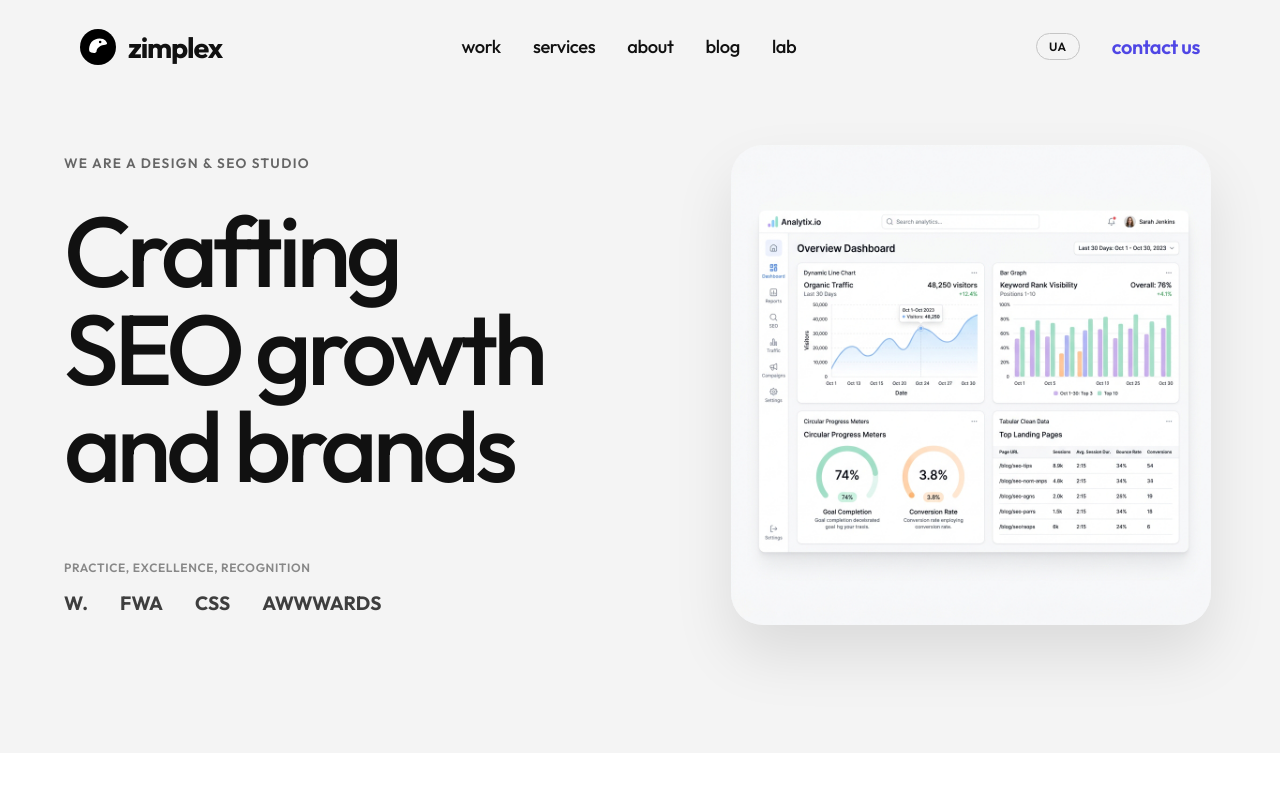
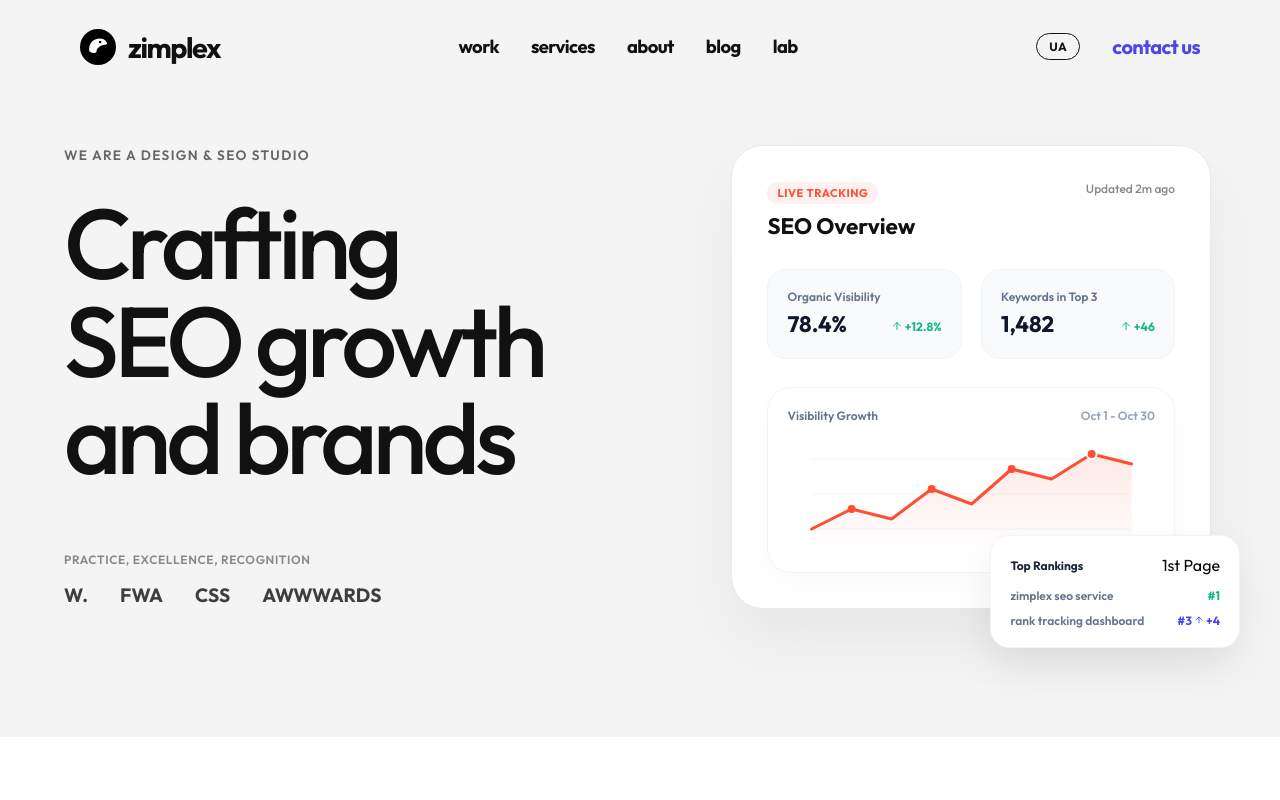
Before and after one commit to saavithrii/zimplex-seo, a Next.js app: page / in a window 1280 px wide. Shown: the top 800 px of the page. Built offline with nearby package versions, Linux system fonts and the light colour scheme.

Commit message:
feat: implement high-fidelity coded HTML SEO Dashboard card for the hero right column to match design system

```diff
--- a/src/app/globals.css
+++ b/src/app/globals.css
@@ -2257,7 +2257,7 @@
   font-size: 1.8rem;
   font-weight: 700;
   color: #111;
-  letter-spacing: -0.04em;
+  letter-spacing: -0.05em;
 }
 
 .studio-logo-icon {
@@ -2273,11 +2273,11 @@
 
 .studio-nav a {
   color: #111;
-  font-weight: 500;
+  font-weight: 700;
   font-size: 1.15rem;
   text-decoration: none;
   transition: opacity 0.2s;
-  letter-spacing: -0.02em;
+  letter-spacing: -0.03em;
 }
 
 .studio-nav a:hover {
@@ -2291,14 +2291,14 @@
 }
 
 .studio-lang {
-  border: 1px solid #c5c5c5;
+  border: 1px solid #111;
   border-radius: 99px;
   padding: 5px 12px;
   display: inline-flex;
   align-items: center;
   justify-content: center;
   font-size: 0.75rem;
-  font-weight: 600;
+  font-weight: 700;
   color: #111;
   letter-spacing: 0.05em;
   background: transparent;
@@ -2307,10 +2307,10 @@
 .studio-contact {
   color: #4f46e5;
   font-size: 1.25rem;
-  font-weight: 600;
+  font-weight: 700;
   text-decoration: none;
   transition: opacity 0.2s;
-  letter-spacing: -0.02em;
+  letter-spacing: -0.03em;
 }
 
 .studio-contact:hover {
@@ -2399,62 +2399,179 @@
   align-items: center;
 }
 
-.studio-showreel-card {
-  position: relative;
+/* SEO Dashboard Card */
+.seo-dashboard-container {
   width: 100%;
   max-width: 480px;
+  background: white;
   border-radius: 2rem;
-  overflow: hidden;
-  box-shadow: 0 30px 60px rgba(0,0,0,0.1);
-  aspect-ratio: 1;
-}
-
-.studio-showreel-img {
-  width: 100%;
-  height: 100%;
-  object-fit: cover;
-}
-
-.studio-play-btn {
-  position: absolute;
-  top: 50%;
-  left: 50%;
-  transform: translate(-50%, -50%);
-  background: rgba(255, 255, 255, 0.25);
-  backdrop-filter: blur(10px);
-  border: 1px solid rgba(255, 255, 255, 0.4);
-  width: 130px;
-  height: 130px;
-  border-radius: 50%;
+  padding: 2.2rem;
+  box-shadow: 0 30px 60px rgba(0, 0, 0, 0.06);
+  border: 1px solid #eaeaea;
+  position: relative;
   display: flex;
   flex-direction: column;
-  align-items: center;
-  justify-content: center;
-  color: #111;
-  cursor: pointer;
-  transition: transform 0.3s, background 0.3s;
-}
-
-.studio-play-btn:hover {
-  transform: translate(-50%, -50%) scale(1.08);
-  background: rgba(255, 255, 255, 0.35);
-}
-
-.play-triangle {
-  width: 0;
-  height: 0;
-  border-top: 10px solid transparent;
-  border-left: 18px solid #111;
-  border-bottom: 10px solid transparent;
-  margin-left: 4px;
-  margin-bottom: 8px;
-}
-
-.play-text {
+  gap: 1.8rem;
+  text-align: left;
+}
+
+.dashboard-header {
+  display: flex;
+  justify-content: space-between;
+  align-items: flex-start;
+}
+
+.dashboard-badge {
+  font-size: 0.7rem;
+  font-weight: 700;
+  color: #FE4F32;
+  background: #FFF1F0;
+  padding: 4px 10px;
+  border-radius: 99px;
+  letter-spacing: 0.05em;
+  margin-bottom: 0.5rem;
+  display: inline-block;
+}
+
+.dashboard-title {
+  font-size: 1.4rem;
+  font-weight: 700;
+  color: #111;
+  margin: 0;
+}
+
+.dashboard-sync-tag {
+  font-size: 0.75rem;
+  color: #888;
+  font-weight: 500;
+}
+
+.dashboard-stats-grid {
+  display: grid;
+  grid-template-columns: 1fr 1fr;
+  gap: 1.2rem;
+}
+
+.dash-stat-card {
+  background: #f8fafc;
+  border: 1px solid #f1f5f9;
+  border-radius: 1.2rem;
+  padding: 1.2rem;
+}
+
+.dash-stat-label {
+  font-size: 0.75rem;
+  color: #64748b;
+  font-weight: 600;
+  margin-bottom: 0.4rem;
+}
+
+.dash-stat-value-row {
+  display: flex;
+  align-items: baseline;
+  justify-content: space-between;
+  flex-wrap: wrap;
+  gap: 4px;
+}
+
+.dash-stat-value {
+  font-size: 1.4rem;
+  font-weight: 700;
+  color: #0f172a;
+}
+
+.dash-stat-change {
   font-size: 0.75rem;
   font-weight: 700;
-  text-transform: uppercase;
-  letter-spacing: 0.05em;
+  display: inline-flex;
+  align-items: center;
+  gap: 2px;
+}
+
+.dash-stat-change.green {
+  color: #10b981;
+}
+
+.dashboard-chart-box {
+  background: #ffffff;
+  border: 1px solid #f1f5f9;
+  border-radius: 1.5rem;
+  padding: 1.2rem;
+  box-shadow: 0 10px 25px rgba(0,0,0,0.02);
+}
+
+.chart-header {
+  display: flex;
+  justify-content: space-between;
+  font-size: 0.75rem;
+  font-weight: 600;
+  color: #64748b;
+  margin-bottom: 1rem;
+}
+
+.chart-legend {
+  color: #94a3b8;
+}
+
+.chart-svg-wrapper {
+  width: 100%;
+  overflow: visible;
+}
+
+.dashboard-keyword-float {
+  position: absolute;
+  bottom: -40px;
+  right: -30px;
+  background: white;
+  border: 1px solid #f1f5f9;
+  border-radius: 1.2rem;
+  padding: 1.2rem;
+  box-shadow: 0 20px 40px rgba(0, 0, 0, 0.08);
+  width: 250px;
+  z-index: 10;
+}
+
+.keyword-header {
+  display: flex;
+  justify-content: space-between;
+  align-items: center;
+  margin-bottom: 0.8rem;
+}
+
+.keyword-title {
+  font-size: 0.75rem;
+  font-weight: 700;
+  color: #1e293b;
+}
+
+.keyword-rows {
+  display: flex;
+  flex-direction: column;
+  gap: 0.6rem;
+}
+
+.keyword-row {
+  display: flex;
+  justify-content: space-between;
+  font-size: 0.75rem;
+  font-weight: 600;
+}
+
+.keyword-name {
+  color: #64748b;
+}
+
+.keyword-rank {
+  color: #10b981;
+  font-weight: 700;
+}
+
+.keyword-rank-up {
+  color: #4f46e5;
+  font-weight: 700;
+  display: flex;
+  align-items: center;
+  gap: 2px;
 }
 
 @media (max-width: 1024px) {
@@ -2471,6 +2588,11 @@
   .studio-hero-title {
     margin-bottom: 2.5rem;
   }
+  .dashboard-keyword-float {
+    position: static;
+    margin-top: 1rem;
+    width: 100%;
+  }
 }
 
 @media (max-width: 768px) {
--- a/src/app/page.tsx
+++ b/src/app/page.tsx
@@ -222,8 +222,87 @@
 
           {/* Right Column */}
           <div className="studio-hero-right" ref={heroDescRef}>
-            <div className="studio-showreel-card">
-              <img src="/images/analytics_dashboard.png" alt="Zimplex SEO Analytics Dashboard" className="studio-showreel-img" />
+            <div className="seo-dashboard-container">
+              {/* Header inside the dashboard */}
+              <div className="dashboard-header">
+                <div className="dashboard-title-group">
+                  <div className="dashboard-badge">LIVE TRACKING</div>
+                  <h4 className="dashboard-title">SEO Overview</h4>
+                </div>
+                <span className="dashboard-sync-tag">Updated 2m ago</span>
+              </div>
+
+              {/* Grid of Mini Stats */}
+              <div className="dashboard-stats-grid">
+                <div className="dash-stat-card">
+                  <div className="dash-stat-label">Organic Visibility</div>
+                  <div className="dash-stat-value-row">
+                    <span className="dash-stat-value">78.4%</span>
+                    <span className="dash-stat-change green"><ArrowUp size={12} /> +12.8%</span>
+                  </div>
+                </div>
+
+                <div className="dash-stat-card">
+                  <div className="dash-stat-label">Keywords in Top 3</div>
+                  <div className="dash-stat-value-row">
+                    <span className="dash-stat-value">1,482</span>
+                    <span className="dash-stat-change green"><ArrowUp size={12} /> +46</span>
+                  </div>
+                </div>
+              </div>
+
+              {/* Chart Section */}
+              <div className="dashboard-chart-box">
+                <div className="chart-header">
+                  <span className="chart-title">Visibility Growth</span>
+                  <span className="chart-legend">Oct 1 - Oct 30</span>
+                </div>
+                <div className="chart-svg-wrapper">
+                  <svg width="100%" height="110" viewBox="0 0 320 110" fill="none" xmlns="http://www.w3.org/2000/svg">
+                    {/* Grid lines */}
+                    <line x1="0" y1="20" x2="320" y2="20" stroke="#f1f5f9" strokeWidth="1" />
+                    <line x1="0" y1="55" x2="320" y2="55" stroke="#f1f5f9" strokeWidth="1" />
+                    <line x1="0" y1="90" x2="320" y2="90" stroke="#f1f5f9" strokeWidth="1" />
+
+                    {/* Gradient Area under curve */}
+                    <path d="M0 90 L40 70 L80 80 L120 50 L160 65 L200 30 L240 40 L280 15 L320 25 L320 110 L0 110 Z" fill="url(#chartGrad)" opacity="0.15" />
+
+                    {/* Line path */}
+                    <path d="M0 90 L40 70 L80 80 L120 50 L160 65 L200 30 L240 40 L280 15 L320 25" stroke="#FE4F32" strokeWidth="3" strokeLinecap="round" strokeLinejoin="round"/>
+
+                    {/* Pulsing Dots */}
+                    <circle cx="40"  cy="70" r="4" fill="#FE4F32" />
+                    <circle cx="120" cy="50" r="4" fill="#FE4F32" />
+                    <circle cx="200" cy="30" r="4" fill="#FE4F32" />
+                    <circle cx="280" cy="15" r="5" fill="#FE4F32" stroke="white" strokeWidth="2" />
+
+                    <defs>
+                      <linearGradient id="chartGrad" x1="0" y1="0" x2="0" y2="110" gradientUnits="userSpaceOnUse">
+                        <stop stopColor="#FE4F32" />
+                        <stop offset="1" stopColor="#FE4F32" stopOpacity="0" />
+                      </linearGradient>
+                    </defs>
+                  </svg>
+                </div>
+              </div>
+
+              {/* Mini keyword tracker widget floating */}
+              <div className="dashboard-keyword-float">
+                <div className="keyword-header">
+                  <span className="keyword-title">Top Rankings</span>
+                  <span className="badge-yellow">1st Page</span>
+                </div>
+                <div className="keyword-rows">
+                  <div className="keyword-row">
+                    <span className="keyword-name">zimplex seo service</span>
+                    <span className="keyword-rank">#1</span>
+                  </div>
+                  <div className="keyword-row">
+                    <span className="keyword-name">rank tracking dashboard</span>
+                    <span className="keyword-rank-up">#3 <ArrowUp size={10} /> +4</span>
+                  </div>
+                </div>
+              </div>
             </div>
           </div>
         </div>
```
